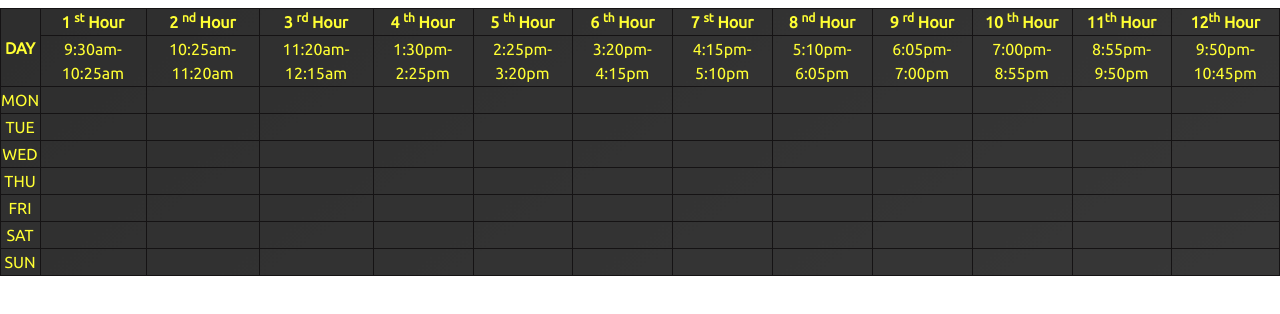
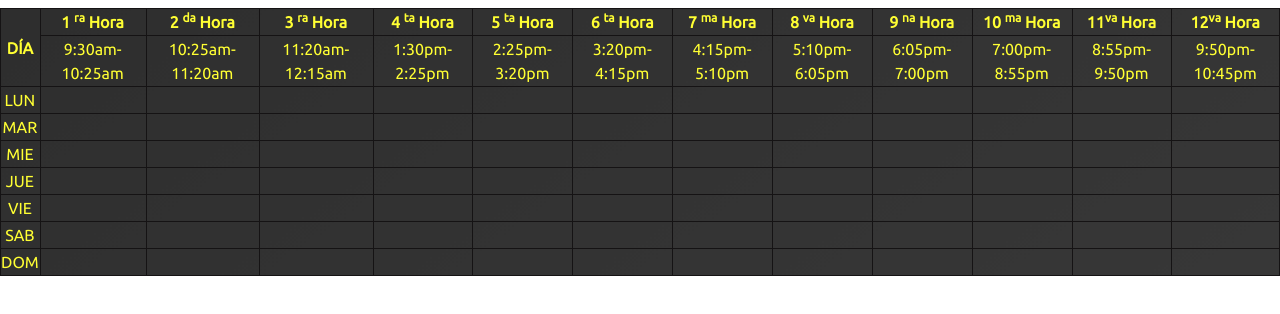
Before and after one commit to CodeBrando/Scheduler, a plain HTML site: page index.html in a window 1280 px wide. Shown: the part 104-418 px from the top of the page. Drawn offline with nearby package versions, Linux system fonts and the light colour scheme.

Commit message:
Se borra código comentado redundante

```diff
--- a/index.html
+++ b/index.html
@@ -51,109 +51,22 @@
 
         <h1>Welcome to ScheTool!</h1>
 
-
-        <!-- <section class="schedule">
-          <table class="center">
-            <tr>
-              <th rowspan="2">DAY</th>
-              <th>1 <sup>st</sup> Hour</th>
-              <th>2 <sup>st</sup> Hour</th>
-              <th>3 <sup>st</sup> Hour</th>
-              <th rowspan="2">12:15pm-1:30pm</th>
-              <th>4 <sup>st</sup> Hour</th>
-              <th>5 <sup>st</sup> Hour</th>
-            </tr>
-
-            <tr>
-              <td>9:30am-10:25am</td>
-              <td>10:25am-11:20am</td>
-              <td>11:20am-12:15am</td>
-              <td>1:30pm-2:25pm</td>
-              <td>2:25pm-3:20pm</td>
-            </tr>
-
-            <tr>
-              <td>MON</td>
-              <td>SS</td>
-              <td>SADP</td>
-              <td>MC</td>
-              <th rowspan="6">L <br> U <br> N <br> C <br> H <br><br> B <br> R <br> E <br>A <br>K <br></th>
-            </tr>
-
-            <tr>
-              <td>TUE</td>
-              <td>CNS</td>
-              <td>APT</td>
-              <td>MC</td>
-              <td>MEFA</td>
-              <td>SADP</td>
-            </tr>
-
-            <tr>
-              <td>WED</td>
-              <td>SPM</td>
-              <td>SADP</td>
-              <td>SS</td>
-              <td>MEFA</td>
-              <td>WT</td>
-            </tr>
-
-            <tr>
-              <td>THU</td>
-              <td>APT</td>
-              <td>CNS</td>
-              <td>SS</td>
-              <td>SPM</td>
-              <td>MC</td>
-            </tr>
-
-            <tr>
-              <td>FRI</td>
-              <td>MC</td>
-              <td>MEFA</td>
-              <td>SADP</td>
-              <td>APT</td>
-              <td>WT</td>
-            </tr>
-
-            <tr>
-              <td>SAT</td>
-              <td>SS</td>
-              <td>APT</td>
-              <td>SPM</td>
-              <td>CNS</td>
-              <td>WT</td>
-            </tr>
-
-            <tr>
-              <td>TUE</td>
-              <td>CNS</td>
-              <td>APT</td>
-              <td>MC</td>
-              <td>MEFA</td>
-              <td>SADP</td>
-            </tr>
-
-          </table>
-
-        </section> -->
-
         <section class="schedule">
           <table class="center">
             <tr>
-              <th rowspan="2">DAY</th>
-              <th>1 <sup>st</sup> Hour</th>
-              <th>2 <sup>nd</sup> Hour</th>
-              <th>3 <sup>rd</sup> Hour</th>
-              <th>4 <sup>th</sup> Hour</th>
-              <th>5 <sup>th</sup> Hour</th>
-              <th>6 <sup>th</sup> Hour</th>
-              <th>7 <sup>st</sup> Hour</th>
-              <th>8 <sup>nd</sup> Hour</th>
-              <th>9 <sup>rd</sup> Hour</th>
-              <th>10 <sup>th</sup> Hour</th>
-              <th>11<sup>th</sup> Hour</th>
-              <th>12<sup>th</sup> Hour</th>
+              <th rowspan="2">DÍA</th>
+              <th>1 <sup>ra</sup> Hora</th>
+              <th>2 <sup>da</sup> Hora</th>
+              <th>3 <sup>ra</sup> Hora</th>
+              <th>4 <sup>ta</sup> Hora</th>
+              <th>5 <sup>ta</sup> Hora</th>
+              <th>6 <sup>ta</sup> Hora</th>
+              <th>7 <sup>ma</sup> Hora</th>
+              <th>8 <sup>va</sup> Hora</th>
+              <th>9 <sup>na</sup> Hora</th>
+              <th>10 <sup>ma</sup> Hora</th>
+              <th>11<sup>va</sup> Hora</th>
+              <th>12<sup>va</sup> Hora</th>
             </tr>
 
             <tr>
@@ -172,7 +85,7 @@
             </tr>
 
             <tr>
-              <td>MON</td>
+              <td>LUN</td>
               <td><select name="ListaDeTareas" class="dropdown-menu tareasHorario"></select></td>
               <td></td>
               <td></td>
@@ -188,7 +101,7 @@
             </tr>
 
             <tr>
-              <td>TUE</td>
+              <td>MAR</td>
               <td></td>
               <td></td>
               <td></td>
@@ -204,7 +117,7 @@
             </tr>
 
             <tr>
-              <td>WED</td>
+              <td>MIE</td>
               <td></td>
               <td></td>
               <td></td>
@@ -220,7 +133,7 @@
             </tr>
 
             <tr>
-              <td>THU</td>
+              <td>JUE</td>
               <td></td>
               <td></td>
               <td></td>
@@ -236,7 +149,7 @@
             </tr>
 
             <tr>
-              <td>FRI</td>
+              <td>VIE</td>
               <td></td>
               <td></td>
               <td></td>
@@ -252,7 +165,7 @@
             </tr>
 
             <tr>
-              <td>SAT</td>
+              <td>SAB</td>
               <td></td>
               <td></td>
               <td></td>
@@ -268,7 +181,7 @@
             </tr>
 
             <tr>
-              <td>SUN</td>
+              <td>DOM</td>
               <td></td>
               <td></td>
               <td></td>
```
